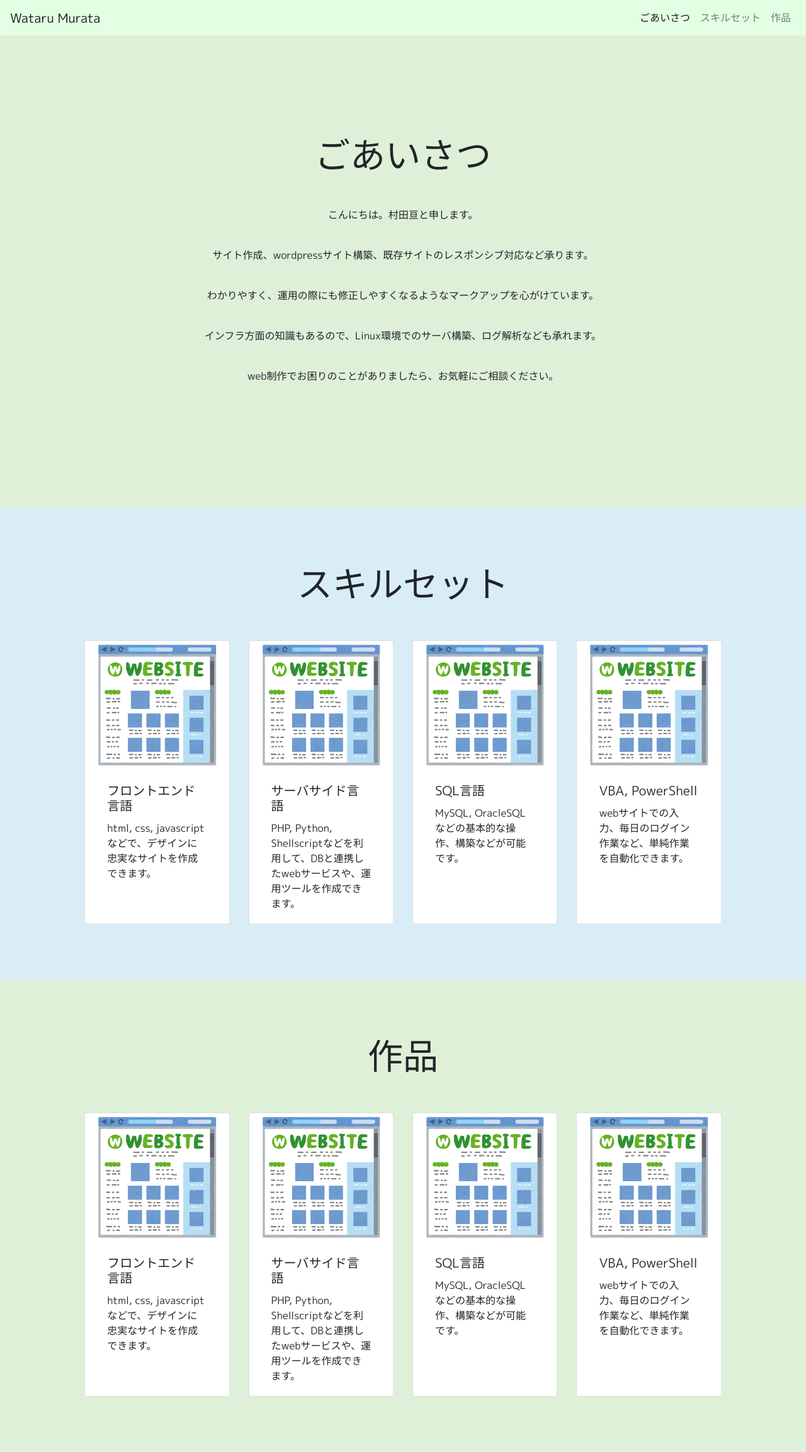
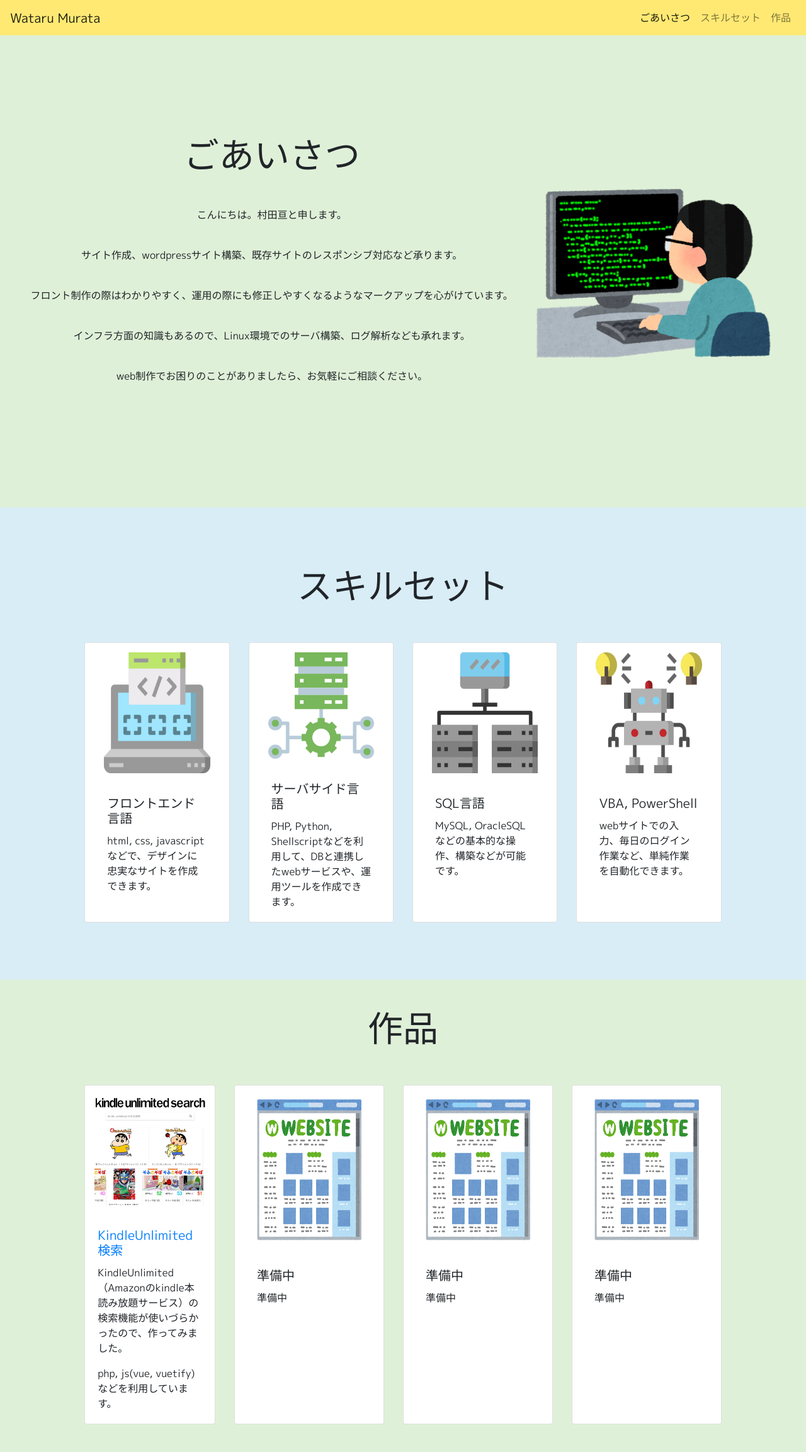
Before and after one commit to tarurata/portfolio, a PHP site: page /index.html in a window 1280 px wide. Shown: the whole page at 63% size. Run offline with PHP 8.4, Linux system fonts and the light colour scheme; some libraries are stand-ins or nearby versions.

Commit message:
almost done about PC-version

```diff
--- a/css/style.css
+++ b/css/style.css
@@ -1,8 +1,11 @@
+html{
+    scroll-behavior: smooth;
+}
 body{
     font-family: 'M PLUS 1p'
 }
 .navbar {
-    background-color: rgba( 204, 255, 204, 0.55 );
+    background-color: rgba( 255, 215, 0, 0.55 );
 }
 
 .skill img {
@@ -22,17 +25,42 @@ body{
 }
 
 
-.contents {
-}
-
 .container.greeting {
     background-color: #dff0d8;
 }
+
 
 .container.skills {
     background-color: #d9edf7;
 
 }
+
+.card-img-top {
+   padding: 15px;
+   height: 50%;
+}
+
 .container.works {
     background-color: #dff0d8;
 }
+
+.ribbon {
+  left: 0;
+  top: 0;
+  position: absolute;
+  height: 300px;
+  width: 300px;
+  transform: rotateZ(-45deg);
+}
+
+.ribbon span {
+  text-align: center;
+  display: block;
+  width: 100%;
+  height: 50px;
+  line-height: 50px;
+  background: #333;
+  color: #666;
+  font-size: 25px;
+  text-shadow: 1 1 3px #000;
+}
--- a/index.html
+++ b/index.html
@@ -24,37 +24,41 @@
       <div class="collapse navbar-collapse justify-content-end" id="navbarSupportedContent">
         <ul class="navbar-nav">
           <li class="nav-item active">
-            <a class="nav-link" href="#">ごあいさつ</a>
+            <a class="nav-link" href="#greeting">ごあいさつ</a>
           </li>
           <li class="nav-item">
-            <a class="nav-link" href="#">スキルセット</a>
+            <a class="nav-link" href="#skills">スキルセット</a>
           </li>
           <li class="nav-item">
-            <a class="nav-link" href="#">作品</a>
+            <a class="nav-link" href="#works">作品</a>
           </li>
       </div>
     </nav>
 
     <!--あいさつコンテナ -->
-    <div class="greeting container col-auto ">
-        <div class="contents my-5">
-        <h2 class="display-4 text-center mb-4">ごあいさつ</h2><br>
-        <p class="text-center">こんにちは。村田亘と申します。</p><br>
-        <p class="text-center">サイト作成、wordpressサイト構築、既存サイトのレスポンシブ対応など承ります。</p><br>
-        <p class="text-center">わかりやすく、運用の際にも修正しやすくなるようなマークアップを心がけています。</p><br>
-        <p class="text-center">インフラ方面の知識もあるので、Linux環境でのサーバ構築、ログ解析なども承れます。</p><br>
-        <p class="text-center">web制作でお困りのことがありましたら、お気軽にご相談ください。</p><br>
+    <div class="greeting container col-auto" id="greeting">
+
+      <div class="contents">
+       <div class="col-12">
+          <h2 class="display-4 text-center mb-4">ごあいさつ</h2><br>
+          <p class="text-center">こんにちは。村田亘と申します。</p><br>
+          <p class="text-center">サイト作成、wordpressサイト構築、既存サイトのレスポンシブ対応など承ります。</p><br>
+          <p class="text-center">フロント制作の際はわかりやすく、運用の際にも修正しやすくなるようなマークアップを心がけています。</p><br>
+          <p class="text-center">インフラ方面の知識もあるので、Linux環境でのサーバ構築、ログ解析なども承れます。</p><br>
+          <p class="text-center">web制作でお困りのことがありましたら、お気軽にご相談ください。</p><br>
+        </div>
       </div>
+        <img class="col-4" src="images/serverside.png" alt="">
     </div>
 
     <!--スキルセットコンテナ-->
-    <div class="skills container col-auto" >
-      <div class="contents my-5 col-10">
+    <div class="skills container col-auto" id="skills">
+      <div class="contents col-10">
         <h2 class="display-4 text-center">スキルセット</h2><br>
         <div class="card-deck mt-4">
 
           <div class="card col-4">
-            <img class="card-img-top" src="images/frontend.png" alt="Card image cap">
+            <img class="card-img-top" src="images/html.png" alt="Card image cap">
             <div class="card-body">
               <h5 class="card-title">フロントエンド言語</h5>
               <p class="card-text">html, css, javascriptなどで、デザインに忠実なサイトを作成できます。</p>
@@ -62,68 +66,70 @@
           </div>
 
           <div class="card col-4">
-            <img class="card-img-top" src="images/frontend.png" alt="Card image cap">
+            <img class="card-img-top" src="images/php.png" alt="Card image cap">
             <div class="card-body">
               <h5 class="card-title">サーバサイド言語</h5>
               <p class="card-text">PHP, Python, Shellscriptなどを利用して、DBと連携したwebサービスや、運用ツールを作成できます。</p>
             </div>
           </div>
 
-          <div class="card col-4" style="width: 18rem;">
-            <img class="card-img-top" src="images/frontend.png" alt="Card image cap">
+          <div class="card col-4">
+            <img class="card-img-top md-1" src="images/sql.png" alt="Card image cap">
             <div class="card-body">
               <h5 class="card-title">SQL言語</h5>
               <p class="card-text">MySQL, OracleSQLなどの基本的な操作、構築などが可能です。</p>
             </div>
           </div>
 
-          <div class="card col-4" style="width: 18rem;">
-            <img class="card-img-top" src="images/frontend.png" alt="Card image cap">
+          <div class="card col-4" >
+            <img class="card-img-top" src="images/robot.png" alt="Card image cap">
             <div class="card-body">
               <h5 class="card-title">VBA, PowerShell</h5>
               <p class="card-text">webサイトでの入力、毎日のログイン作業など、単純作業を自動化できます。
             </div>
           </div>
 
+
         </div>
       </div>
     </div>
 
     <!--作品コンテナ -->
-    <div class="works container col-auto" >
-      <div class="contents my-5 col-10">
+    <div class="works container col-auto" id="works" >
+      <div class="contents col-10">
         <h2 class="display-4 text-center">作品</h2><br>
         <div class="card-deck mt-4">
 
-          <div class="card col-4">
-            <img class="card-img-top" src="images/frontend.png" alt="Card image cap">
+          <div class="card">
+            <img class="card-img-top" src="images/ku-search.jpg" alt="Card image cap">
             <div class="card-body">
-              <h5 class="card-title">フロントエンド言語</h5>
-              <p class="card-text">html, css, javascriptなどで、デザインに忠実なサイトを作成できます。</p>
+                <h5 class="card-title"><a href="https://ku-search.herokuapp.com/" class="stretched-link">KindleUnlimited検索</a></h5>
+              <p class="card-text">KindleUnlimited（Amazonのkindle本読み放題サービス）の検索機能が使いづらかったので、作ってみました。</p>
+              <p class="card-text">php, js(vue, vuetify)などを利用しています。</p>
             </div>
           </div>
 
           <div class="card col-4">
             <img class="card-img-top" src="images/frontend.png" alt="Card image cap">
             <div class="card-body">
-              <h5 class="card-title">サーバサイド言語</h5>
-              <p class="card-text">PHP, Python, Shellscriptなどを利用して、DBと連携したwebサービスや、運用ツールを作成できます。</p>
+              <h5 class="card-title">準備中</h5>
+              <p class="card-text">準備中</p>
             </div>
           </div>
 
-          <div class="card col-4" style="width: 18rem;">
+          <div class="card col-4">
             <img class="card-img-top" src="images/frontend.png" alt="Card image cap">
             <div class="card-body">
-              <h5 class="card-title">SQL言語</h5>
-              <p class="card-text">MySQL, OracleSQLなどの基本的な操作、構築などが可能です。</p>
+              <h5 class="card-title">準備中</h5>
+              <p class="card-text">準備中</p>
             </div>
           </div>
 
-          <div class="card col-4" style="width: 18rem;">
+          <div class="card col-4">
             <img class="card-img-top" src="images/frontend.png" alt="Card image cap">
             <div class="card-body">
-              <h5 class="card-title">VBA, PowerShell</h5>
-              <p class="card-text">webサイトでの入力、毎日のログイン作業など、単純作業を自動化できます。
+              <h5 class="card-title">準備中</h5>
+              <p class="card-text">準備中</p>
             </div>
           </div>
 
@@ -142,6 +148,6 @@
     <script src="https://code.jquery.com/jquery-3.2.1.slim.min.js" integrity="sha384-KJ3o2DKtIkvYIK3UENzmM7KCkRr/rE9/Qpg6aAZGJwFDMVNA/GpGFF93hXpG5KkN" crossorigin="anonymous"></script>
     <script src="https://cdnjs.cloudflare.com/ajax/libs/popper.js/1.12.9/umd/popper.min.js" integrity="sha384-ApNbgh9B+Y1QKtv3Rn7W3mgPxhU9K/ScQsAP7hUibX39j7fakFPskvXusvfa0b4Q" crossorigin="anonymous"></script>
     <script src="https://maxcdn.bootstrapcdn.com/bootstrap/4.0.0/js/bootstrap.min.js" integrity="sha384-JZR6Spejh4U02d8jOt6vLEHfe/JQGiRRSQQxSfFWpi1MquVdAyjUar5+76PVCmYl" crossorigin="anonymous"></script>
-    <script src="js/script.js"></script>
+    <!--<script src="js/script.js"></script>-->
   </body>
 </html>
```
Also changed, not shown: images/html.png (added), images/ku-search.jpg (added), images/php.png (added), images/robot.png (added), images/sql.png (added).
